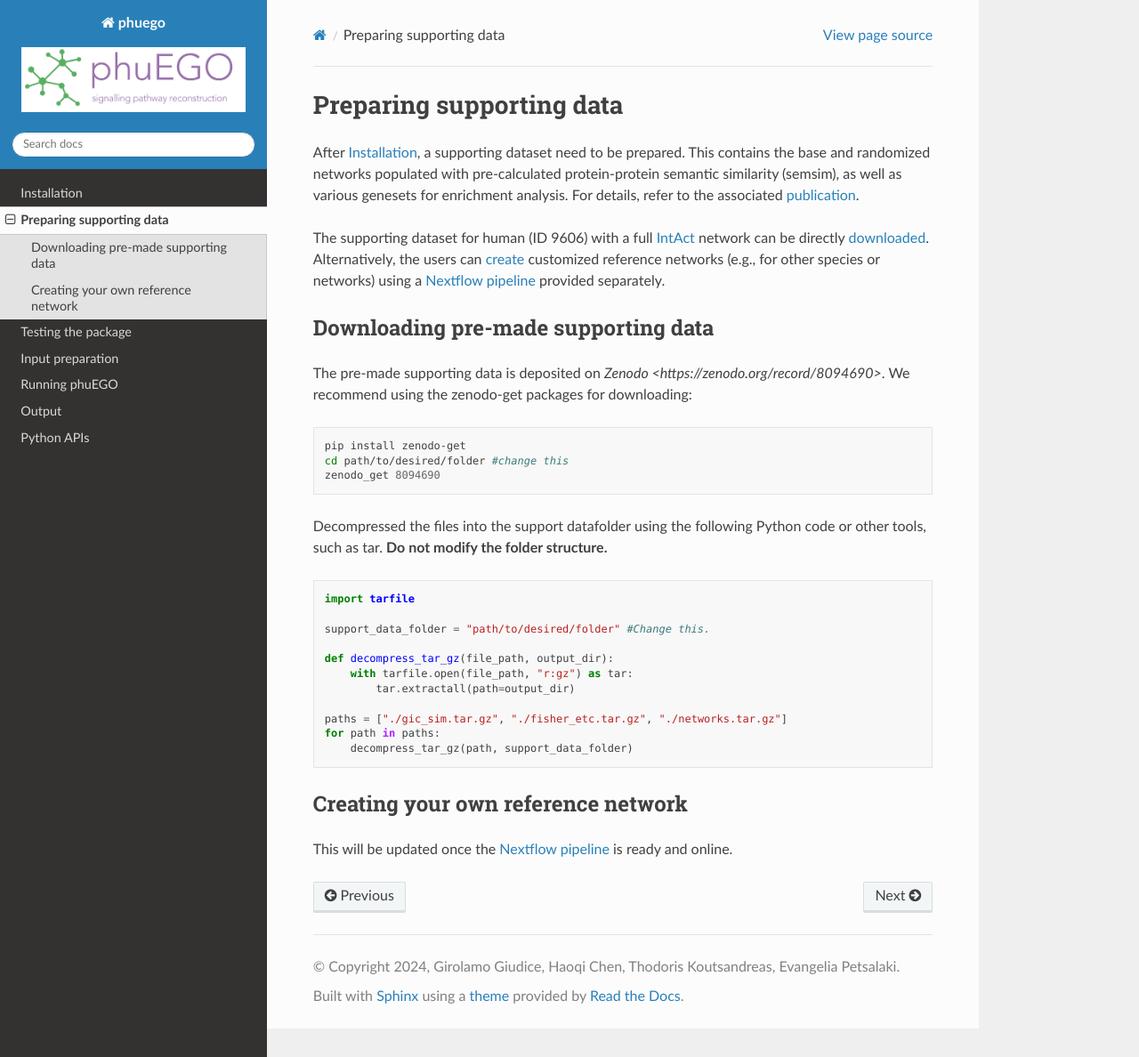
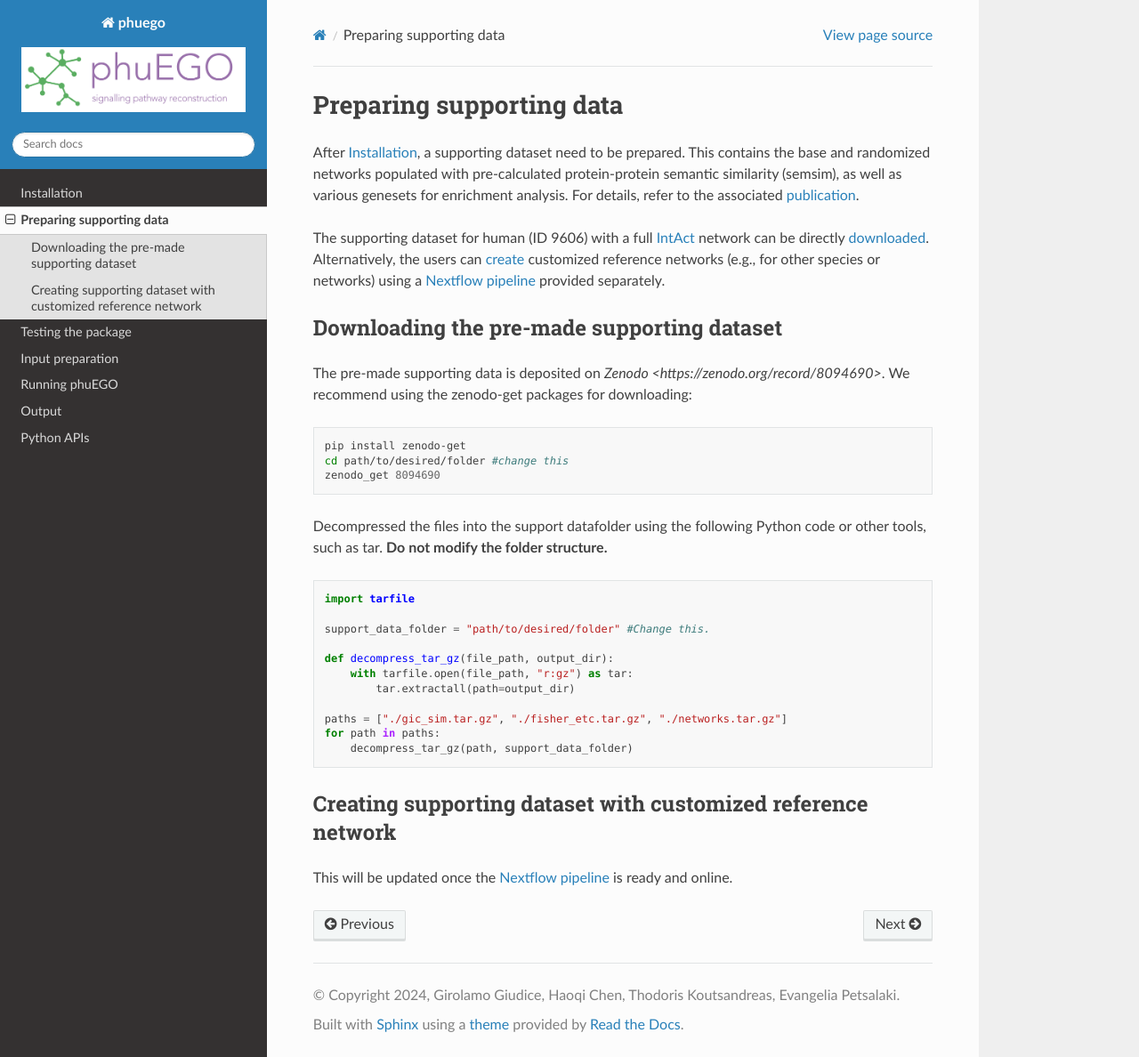
Before and after one commit to haoqichen20/phuego, a Sphinx documentation site: the page built from docs/source/support_data.rst, in a window 1280 px wide and 1188 px high. Shown: the whole window at 89% size. Built offline with Sphinx 7.4.7 and the Read the Docs theme 2.0.0, drawn with Linux system fonts in a browser that asks for light colours.

Commit message:
update support_data.rst

```diff
--- a/docs/source/support_data.rst
+++ b/docs/source/support_data.rst
@@ -15,8 +15,8 @@ a `Nextflow pipeline <https://url_to_be_added>`__ provided separately.
 
 .. _download:
 
-Downloading pre-made supporting data
-~~~~~~~~~~~~~~~~~~~~~~~~~~~~~~~~~~~~
+Downloading the pre-made supporting dataset
+~~~~~~~~~~~~~~~~~~~~~~~~~~~~~~~~~~~~~~~~~~~
 
 .. container::
 
@@ -53,8 +53,8 @@ Downloading pre-made supporting data
 
 .. _create:
 
-Creating your own reference network
-~~~~~~~~~~~~~~~~~~~~~~~~~~~~~~~~~~~
+Creating supporting dataset with customized reference network
+~~~~~~~~~~~~~~~~~~~~~~~~~~~~~~~~~~~~~~~~~~~~~~~~~~~~~~~~~~~~~
 
 This will be updated once the `Nextflow pipeline <https://url_to_be_added>`__
 is ready and online.
```
